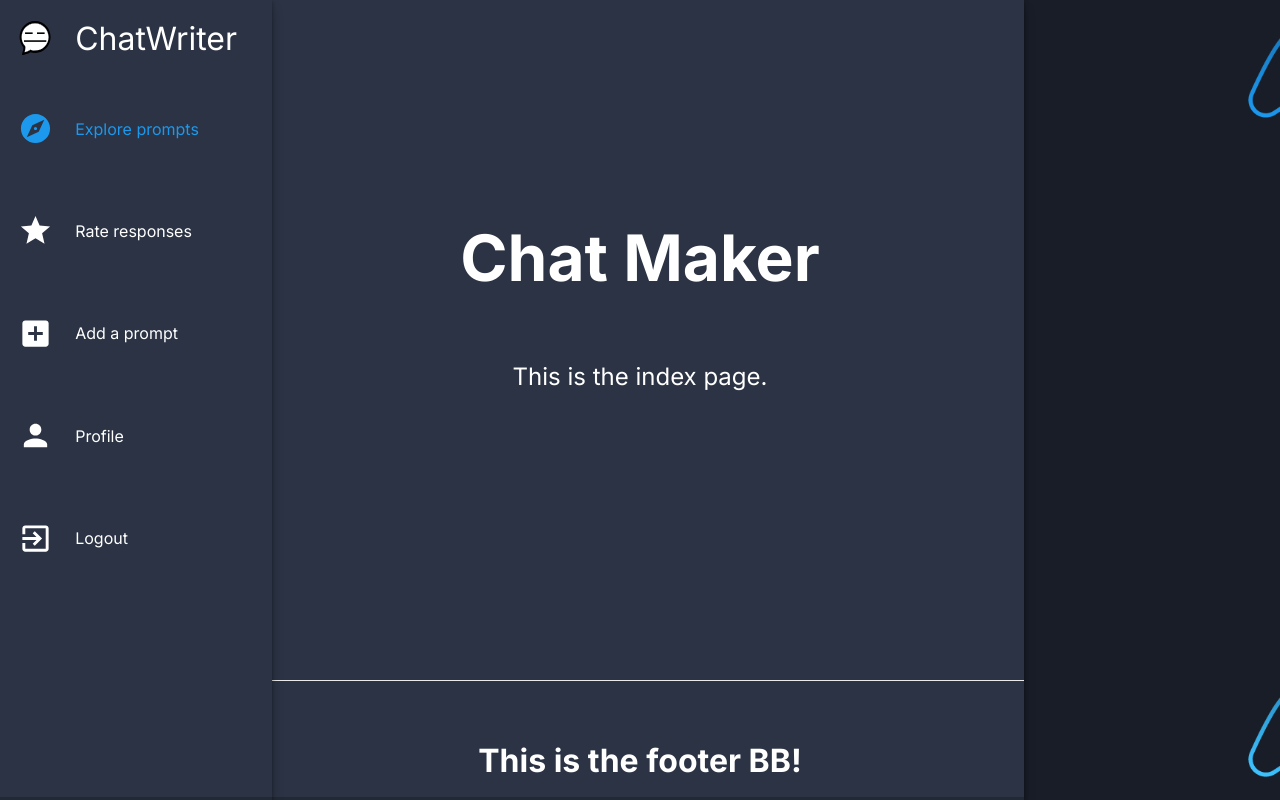
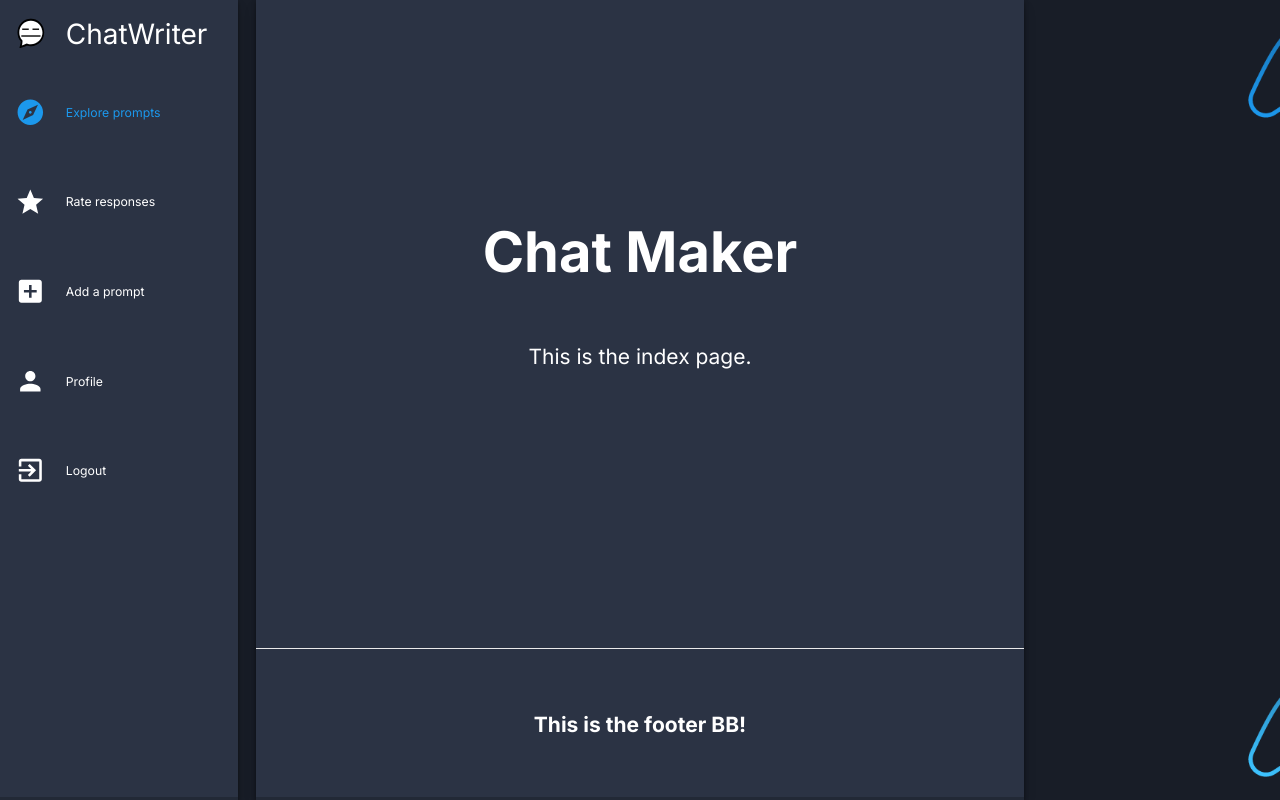
Before and after one commit to 2107ChatMaker/ChatMaker, a Next.js app: page / in a window 1280 px wide. Built offline with nearby package versions, Linux system fonts and the light colour scheme.

Commit message:
fix content wrapper height and index layout

```diff
--- a/src/components/ContentWrapper/ContentWrapper.module.sass
+++ b/src/components/ContentWrapper/ContentWrapper.module.sass
@@ -10,7 +10,7 @@
 @media screen and (max-width: 768px)
     .contentWrapper
         width: 100%
-        height: 100%
+        height: calc(100% - 5rem)
         box-shadow: none
         margin-bottom: 5rem
         background-color: transparent
--- a/src/pages/index.tsx
+++ b/src/pages/index.tsx
@@ -18,9 +18,9 @@ export default function Home() {
             </p>
           </main>
           <footer className={styles.footer}>
-            <h1>
+            <h2>
               This is the footer BB!
-            </h1>
+            </h2>
           </footer>
         </div>
     </Page>
--- a/src/styles/Home.module.sass
+++ b/src/styles/Home.module.sass
@@ -1,10 +1,11 @@
 .container
   height: 100%
+  display: flex
+  flex-direction: column
 
 .main
-  height: 85%
   padding: 4rem 0
-  flex: 1
+  flex: 0.85
   display: flex
   flex-direction: column
   justify-content: center
@@ -12,12 +13,11 @@
 
 .footer
   display: flex
-  flex: 1
+  flex: 0.15
   padding: 2rem 0
   border-top: 1px solid #eaeaea
   justify-content: center
   align-items: center
-  height: 10rem
 
 .footer a
   display: flex
--- a/src/styles/globals.sass
+++ b/src/styles/globals.sass
@@ -1,4 +1,10 @@
 @import url('https://fonts.googleapis.com/css2?family=Inter:wght@400;700;800&display=swap')
+
+*
+  box-sizing: border-box
+  margin: 0
+  padding: 0
+  font-size: 0.875rem
 
 html,
 body
@@ -10,12 +16,16 @@ body
     width: 100%
     position: relative
 
+h1
+  font-size: 2rem
+
+h2
+  font-size: 1.5rem
+
+h3
+  font-size: 1.25rem
+
 a
   display: block
   color: inherit
   text-decoration: none
-
-*
-  box-sizing: border-box
-  margin: 0
-  padding: 0
```
